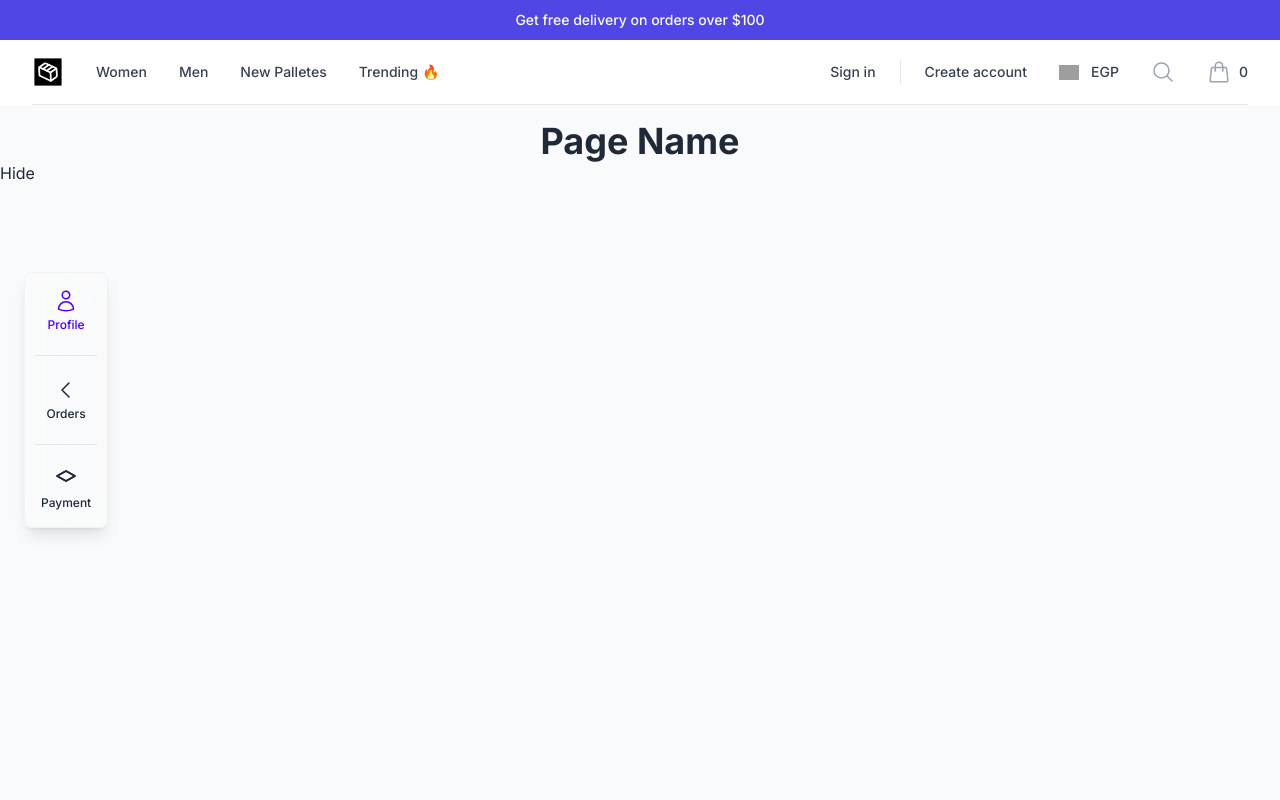
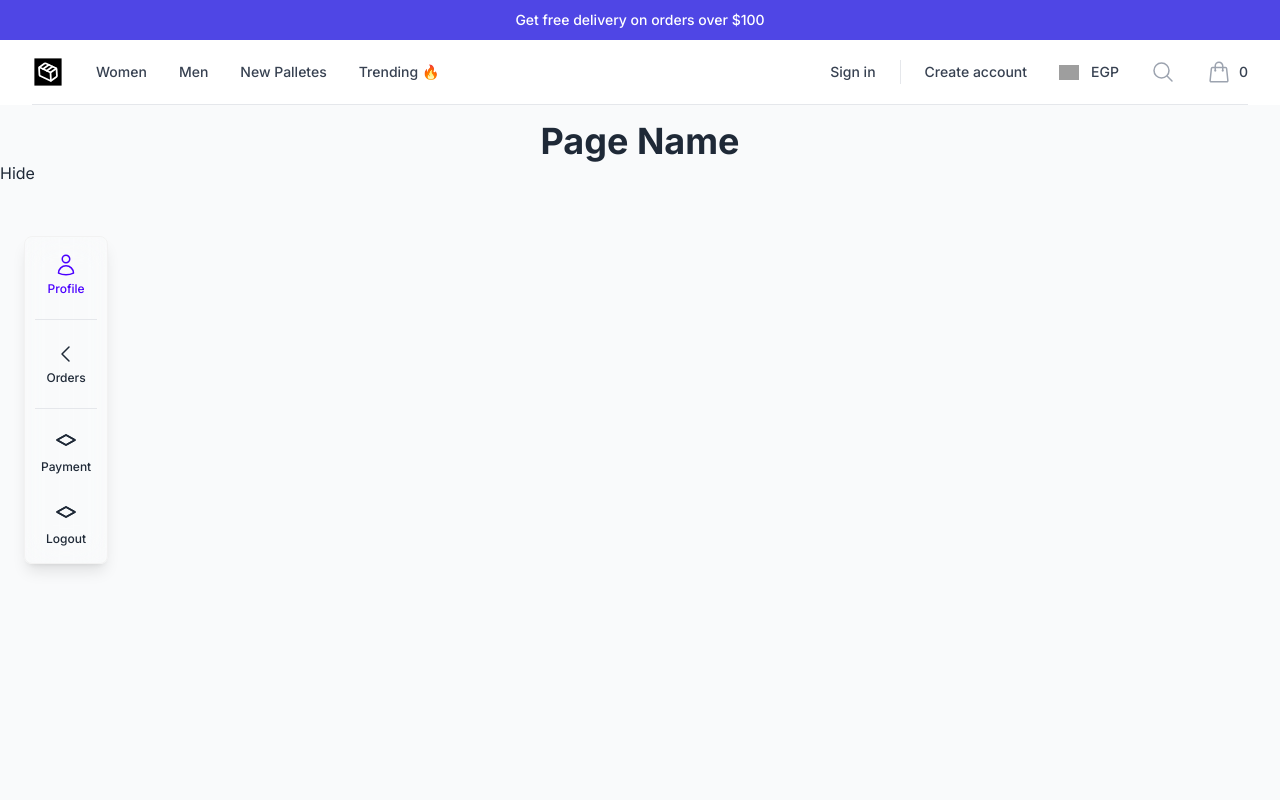
Before and after one commit to EyadTamer999/software-ecommerce-frontend, a Next.js app: page /profile in a window 1280 px wide. Shown: the top 800 px of the page. Built offline with nearby package versions, Linux system fonts and the light colour scheme; grey boxes are pictures that could not be loaded.

Commit message:
feat: Add logout button to profile sidebar

```diff
--- a/src/app/profile/sidebar.jsx
+++ b/src/app/profile/sidebar.jsx
@@ -97,6 +97,34 @@ const Sidebar = () => {
                             <small class="text-xs font-medium">Payment</small>
                         </a>
 
+                        {/* Logout Methods  */}
+                        <a
+                            href="#payment"
+                            class="flex aspect-square min-h-[32px] flex-col items-center justify-center gap-1 rounded-md p-1.5 text-base hover:bg-primary-content transition-colors duration-300 ease-in-out"
+                        >
+                            {/* <!-- HeroIcon - Payment --> */}
+                            <svg
+                                xmlns="http://www.w3.org/2000/svg"
+                                fill="none"
+                                viewBox="0 0 24 24"
+                                stroke-width="1.5"
+                                stroke="currentColor"
+                                class="w-6 h-6"
+                            >
+                                <path
+                                    stroke-linecap="round"
+                                    stroke-linejoin="round"
+                                    d="M12 14l9-5-9-5-9 5 9 5z"
+                                />
+                                <path
+                                    stroke-linecap="round"
+                                    stroke-linejoin="round"
+                                    d="M12 14l9-5-9-5-9 5 9 5z"
+                                />
+                            </svg>
+                            <small class="text-xs font-medium">Logout</small>
+                        </a>
+
                     </nav>
                 )
             }
--- a/src/app/signup/page.jsx
+++ b/src/app/signup/page.jsx
@@ -8,6 +8,7 @@ const Signup = () => {
         { title: 'Review & Submit', isActive: false },
     ]);
 
+    // TODO fix error
     const currentStepIndex = stepsData.findIndex((step) => step.isActive);
 
     const [data, setData] = useState({
@@ -33,7 +34,7 @@ const Signup = () => {
 
             // check if a field is empty
             if (currentStepIndex === 0) {
-                if (data.firstName === '' || data.lastName === '' || data.phoneNumber === '' || data.email === '' || data.password === '' || data.confirmPassword === '') {
+                if (data.firstName == '' || data.lastName == '' || data.phoneNumber == '' || data.email == '' || data.password == '' || data.confirmPassword == '') {
 
                     setErrorMessage('Please fill all fields');
                     setError(true);
```
